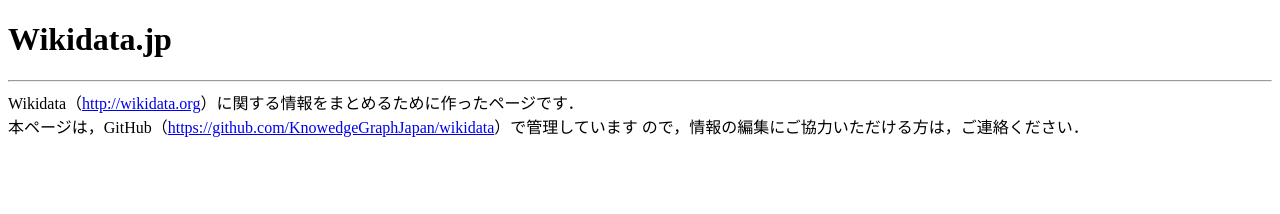
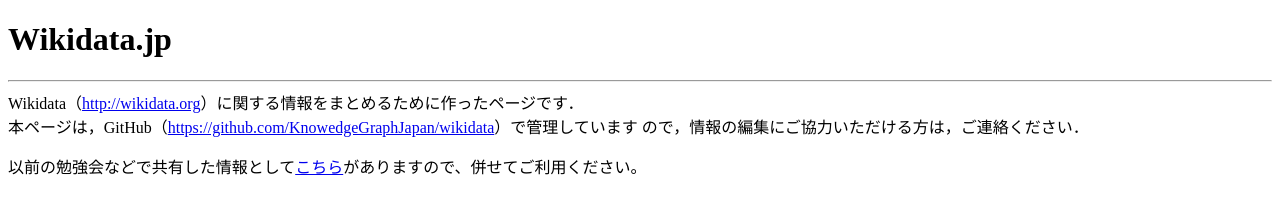
Before and after one commit to KnowedgeGraphJapan/wikidata, a plain HTML site: page index.html in a window 1280 px wide. Drawn offline with Linux system fonts and the light colour scheme.

Commit message:
Update index.html

```diff
--- a/index.html
+++ b/index.html
@@ -18,6 +18,8 @@
 
 本ページは，GitHub（<a href="https://github.com/KnowedgeGraphJapan/wikidata">https://github.com/KnowedgeGraphJapan/wikidata</a>）で管理しています
 ので，情報の編集にご協力いただける方は，ご連絡ください．<BR>
-
+<p>
+以前の勉強会などで共有した情報として<a href="http://tinyurl.com/wikidatashare">こちら<a/>がありますので、併せてご利用ください。
+</p>
 </body>
 </html>
```
